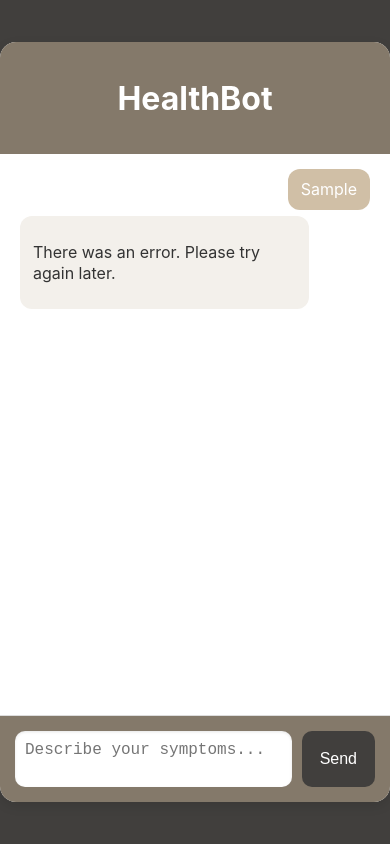
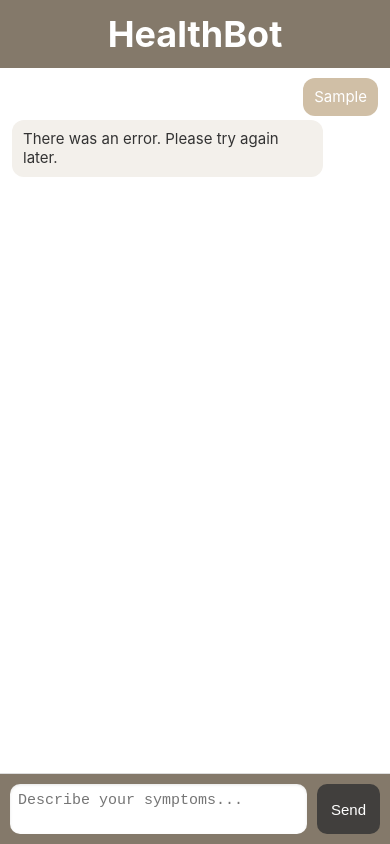
Before and after one commit to maxsharp13/healthbot-ai, a plain HTML site: page index.html in a window 390 px wide. Both pictures are taken after typing "Sample" into the empty fields and a click on the button "Send". Drawn offline with Linux system fonts and the light colour scheme; no server answers.

```diff
--- a/style.css
+++ b/style.css
@@ -1,3 +1,9 @@
+* {
+  margin: 0;
+  padding: 0;
+  box-sizing: border-box;
+}
+
 body {
   font-family: "Inter", sans-serif;
   background-color: #413f3d;
@@ -6,8 +12,10 @@
   justify-content: center;
   align-items: center;
   height: 100vh;
+  overflow: hidden;
 }
 
+/* ----- CHAT WRAPPER ----- */
 .chat-wrapper {
   display: flex;
   flex-direction: column;
@@ -20,14 +28,17 @@
   overflow: hidden;
 }
 
+/* ----- HEADER ----- */
 .chat-header {
   background-color: #84796a;
   color: #fff;
   text-align: center;
   padding: 15px 0;
   font-weight: bold;
+  font-size: 20px;
 }
 
+/* ----- CHAT CONTAINER (MESSAGES) ----- */
 .chat-container {
   flex: 1;
   overflow-y: auto;
@@ -35,6 +46,78 @@
   display: flex;
   flex-direction: column;
   gap: 6px;
+}
+
+.chat-container::-webkit-scrollbar {
+  width: 6px;
+}
+.chat-container::-webkit-scrollbar-thumb {
+  background: #c9c9c9;
+  border-radius: 10px;
+}
+
+.user-message,
+.ai-message {
+  max-width: 75%;
+  padding: 10px 13px;
+  border-radius: 12px;
+  line-height: 1.3;
+  word-wrap: break-word;
+  animation: fadeIn 0.25s ease-in;
+  font-size: 16px;
+}
+
+.user-message {
+  align-self: flex-end;
+  background-color: #d0bfa6;
+  color: #fff;
+}
+
+.ai-message {
+  align-self: flex-start;
+  background-color: #f3f0eb;
+  color: #333;
+}
+
+.doctor {
+  color: #0077b6;
+  font-weight: 600;
+  padding: 2px 6px;
+  border-radius: 8px;
+  display: inline-block;
+}
+.doctor::before {
+  content: "🩺 ";
+}
+
+.advice-list {
+  margin: 5px 0;
+  padding-left: 18px;
+}
+
+.advice-list li {
+  margin: 4px 0;
+  line-height: 1.2;
+}
+
+.typing-dots {
+  display: inline-flex;
+  gap: 4px;
+}
+.typing-dots span {
+  width: 6px;
+  height: 6px;
+  background-color: #888;
+  border-radius: 50%;
+  opacity: 0.3;
+  animation: blink 1.4s infinite both;
+}
+.typing-dots span:nth-child(2) { animation-delay: 0.2s; }
+.typing-dots span:nth-child(3) { animation-delay: 0.4s; }
+
+@keyframes blink {
+  0%, 80%, 100% { opacity: 0.3; }
+  40% { opacity: 1; }
 }
 
 .input-area {
@@ -54,6 +137,7 @@
   border-radius: 10px;
   background-color: #fff;
   box-shadow: inset 0 1px 3px rgba(0,0,0,0.1);
+  height: 50px;
 }
 
 .input-area button {
@@ -71,88 +155,55 @@
   background-color: #bda17f;
 }
 
-
-.ai-message,
-.user-message {
-  max-width: 75%;
-  padding: 10px 13px;
-  border-radius: 12px;
-  line-height: 1.3;
-  word-wrap: break-word;
-  animation: fadeIn 0.25s ease-in;
-}
-
-.user-message {
-  align-self: flex-end;
-  background-color: #d0bfa6;
-  color: #fff;
-}
-
-.ai-message {
-  align-self: flex-start;
-  background-color: #f3f0eb;
-  color: #333;
-}
-
-.advice-list {
-  margin: 0;
-  padding-left: 18px;
-}
-
-.advice-list li {
-  margin: 0;
-  line-height: 1.2;
-}
-
-.advice-list li p {
-  margin: 0;
-  line-height: 1.2;
-}
-
-.doctor {
-  color: #0077b6;
-  font-weight: 600;
-  background-color: none;
-  padding: 2px 6px;
-  border-radius: 8px;
-  display: inline-block;
-  margin-top: 2px;
-}
-
-.doctor::before {
-  content: "🩺 ";
-}
-
-.typing-dots {
-  display: inline-flex;
-  gap: 4px;
-}
-
-.typing-dots span {
-  width: 6px;
-  height: 6px;
-  background-color: #888;
-  border-radius: 50%;
-  opacity: 0.3;
-  animation: blink 1.4s infinite both;
-}
-
-.typing-dots span:nth-child(2) { animation-delay: 0.2s; }
-.typing-dots span:nth-child(3) { animation-delay: 0.4s; }
-
-@keyframes blink {
-  0%, 80%, 100% { opacity: 0.3; }
-  40% { opacity: 1; }
-}
-
 @keyframes fadeIn {
   from { opacity: 0; transform: translateY(10px); }
   to { opacity: 1; transform: translateY(0); }
 }
 
 @media (max-width: 600px) {
-  .container {
-    margin: 10px;
-    padding: 16px;
+  body {
+    height: auto;
+    padding: 0;
+    align-items: flex-start;
+    overflow: hidden;
+  }
+
+  .chat-wrapper {
+    height: 100vh;
+    width: 100%;
+    max-width: none;
+    border-radius: 0;
+  }
+
+  .chat-header {
+    font-size: 18px;
+    padding: 12px 0;
+  }
+
+  .chat-container {
+    padding: 10px 12px;
+    gap: 4px;
+    height: calc(100vh - 155px);
+  }
+
+  .input-area {
+    padding: 10px;
+  }
+
+  .input-area textarea {
+    font-size: 15px;
+    padding: 8px;
+  }
+
+  .input-area button {
+    padding: 10px 14px;
+    font-size: 15px;
+  }
+
+  .user-message,
+  .ai-message {
+    max-width: 85%;
+    font-size: 15px;
+    padding: 9px 11px;
   }
 }
```
Also changed, not shown: README.md.
